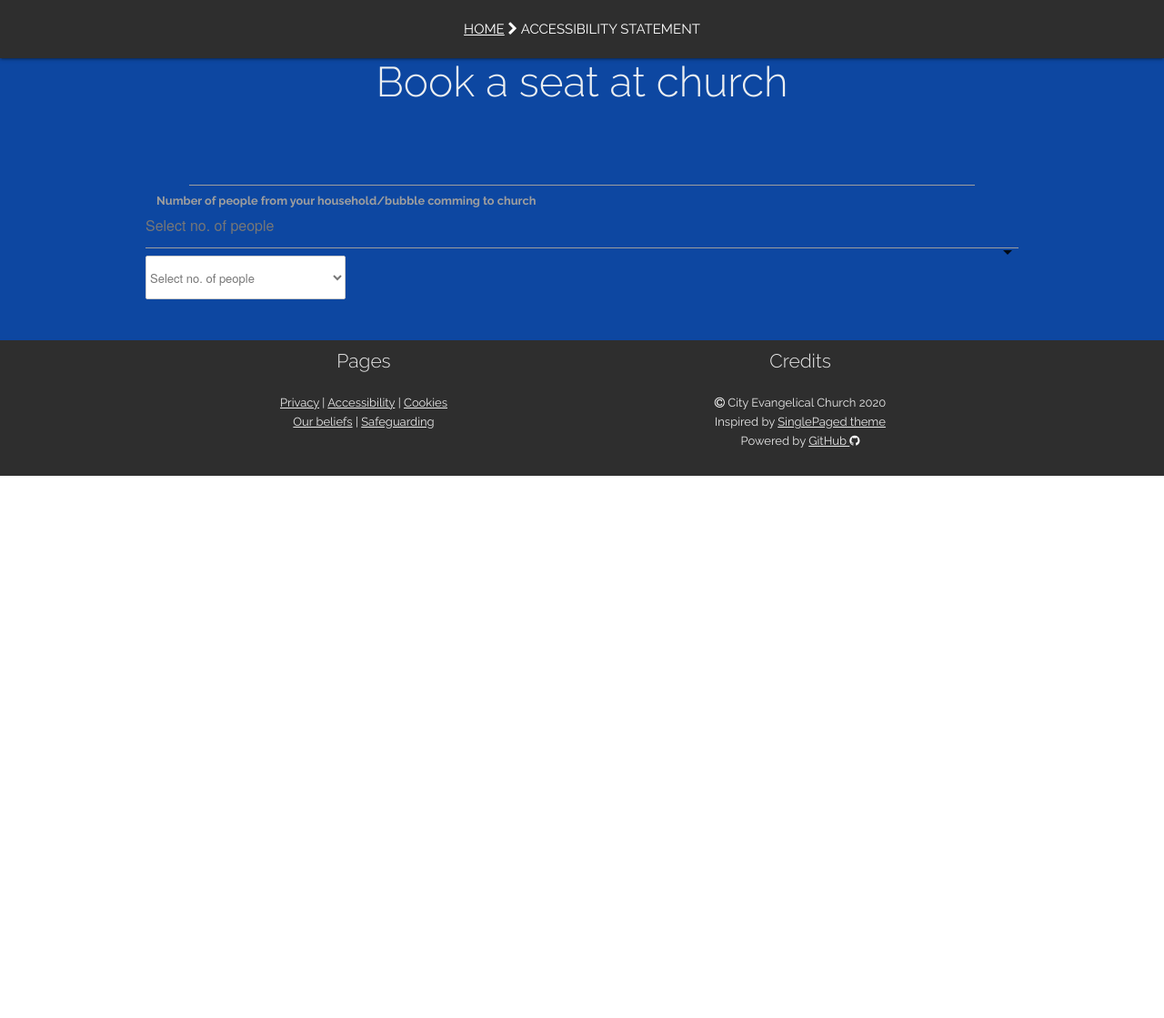
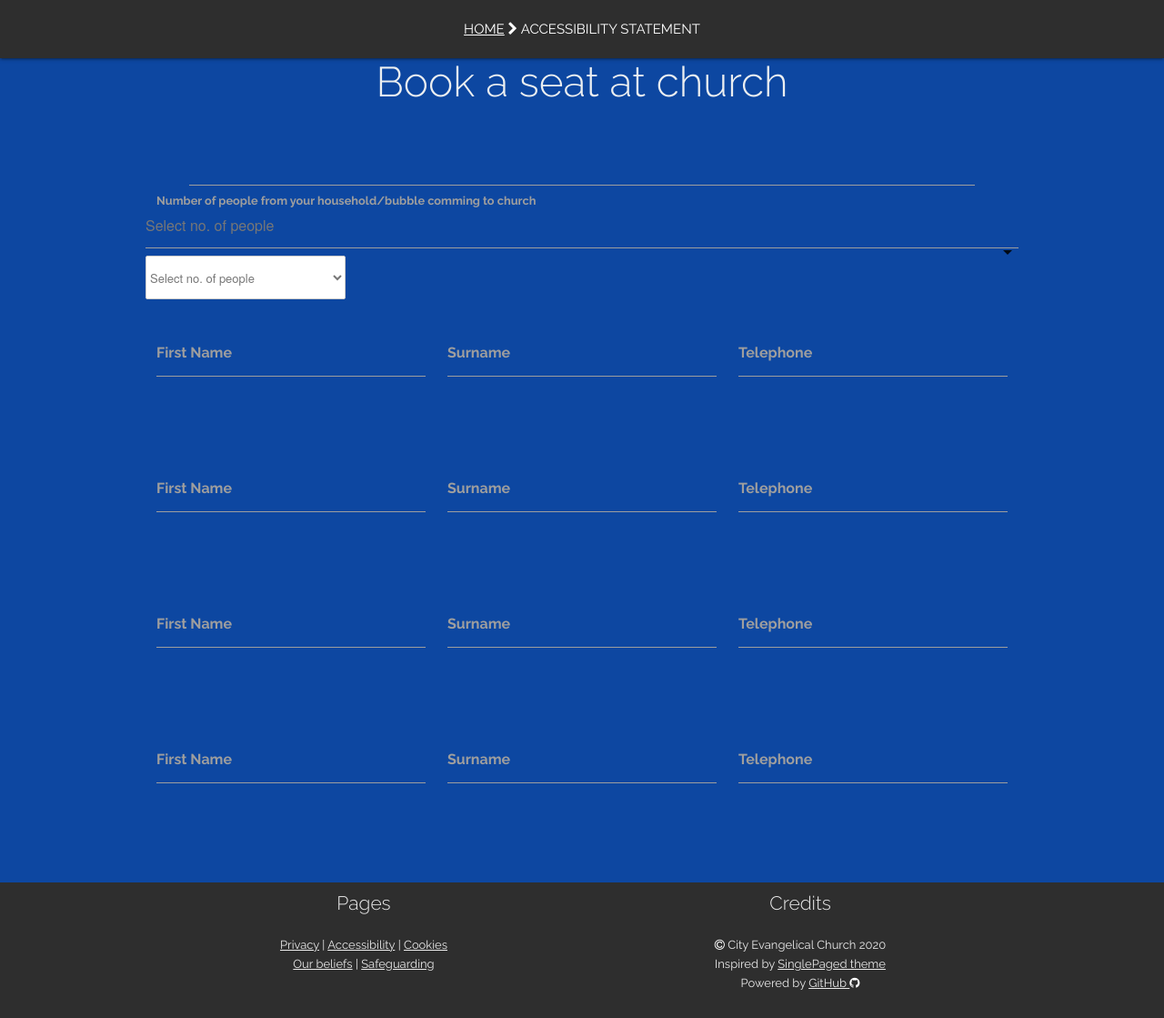
Before and after one commit to woodcock3/citychurch, a Jekyll site: the page built from pages/seat_booking.md, in a window 1280 px wide and 1119 px high. Shown: the whole window at 91% size. Built offline with Jekyll 4.4.1, drawn with Linux system fonts in a browser that asks for light colours.

Commit message:
Form inputs

```diff
--- a/pages/seat_booking.md
+++ b/pages/seat_booking.md
@@ -26,3 +26,82 @@ permalink: /seat-booking/
     </select>
     <label>Number of people from your household/bubble comming to church</label>
   </div>
+
+<div class="row">
+    <form class="col s12">
+      <div class="row">
+        <div class="input-field col s12 m4">
+          <input id="icon_prefix" type="text" class="validate">
+          <label for="icon_prefix">First Name</label>
+        </div>
+        <div class="input-field col s12 m4">
+          <input id="icon_prefix" type="text" class="validate">
+          <label for="icon_prefix">Surname</label>
+        </div>
+        <div class="input-field col s12 m4">
+          <input id="icon_telephone" type="tel" class="validate">
+          <label for="icon_telephone">Telephone</label>
+        </div>
+      </div>
+    </form>
+  </div>
+
+
+  <div class="row">
+    <form class="col s12">
+      <div class="row">
+        <div class="input-field col s12 m4">
+          <input id="icon_prefix" type="text" class="validate">
+          <label for="icon_prefix">First Name</label>
+        </div>
+        <div class="input-field col s12 m4">
+          <input id="icon_prefix" type="text" class="validate">
+          <label for="icon_prefix">Surname</label>
+        </div>
+        <div class="input-field col s12 m4">
+          <input id="icon_telephone" type="tel" class="validate">
+          <label for="icon_telephone">Telephone</label>
+        </div>
+      </div>
+    </form>
+  </div>
+
+
+  <div class="row">
+    <form class="col s12">
+      <div class="row">
+        <div class="input-field col s12 m4">
+          <input id="icon_prefix" type="text" class="validate">
+          <label for="icon_prefix">First Name</label>
+        </div>
+        <div class="input-field col s12 m4">
+          <input id="icon_prefix" type="text" class="validate">
+          <label for="icon_prefix">Surname</label>
+        </div>
+        <div class="input-field col s12 m4">
+          <input id="icon_telephone" type="tel" class="validate">
+          <label for="icon_telephone">Telephone</label>
+        </div>
+      </div>
+    </form>
+  </div>
+
+
+  <div class="row">
+    <form class="col s12">
+      <div class="row">
+        <div class="input-field col s12 m4">
+          <input id="icon_prefix" type="text" class="validate">
+          <label for="icon_prefix">First Name</label>
+        </div>
+        <div class="input-field col s12 m4">
+          <input id="icon_prefix" type="text" class="validate">
+          <label for="icon_prefix">Surname</label>
+        </div>
+        <div class="input-field col s12 m4">
+          <input id="icon_telephone" type="tel" class="validate">
+          <label for="icon_telephone">Telephone</label>
+        </div>
+      </div>
+    </form>
+  </div>
```
